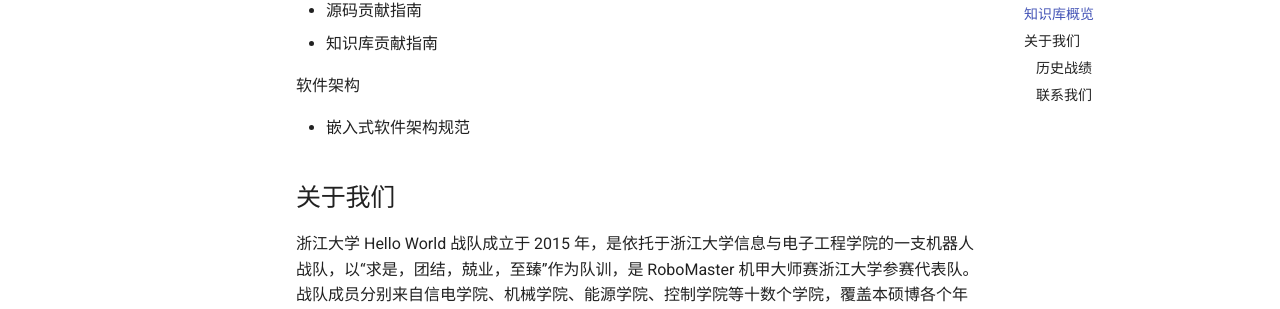
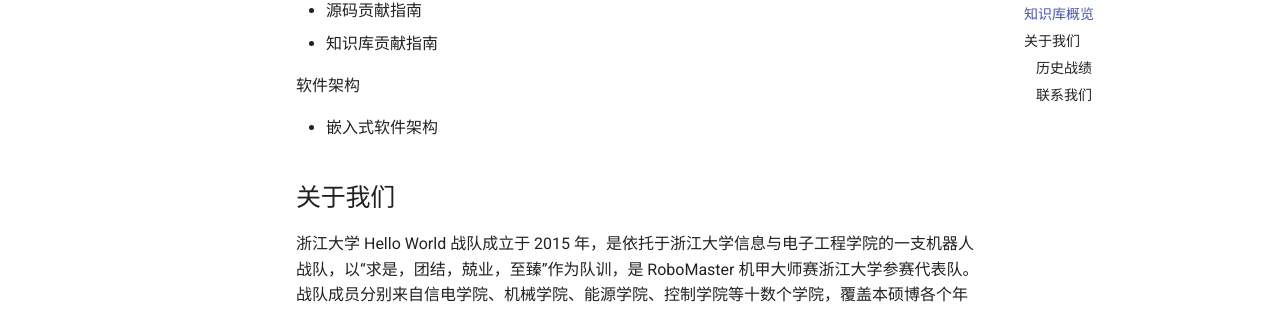
Before and after one commit to ZJU-HelloWorld/Wiki, an MkDocs documentation site: the page built from docs/index.md, in a window 1280 px wide and 900 px high, scrolled down 881 px. Shown: the part 142-451 px from the top of the window. Built offline with MkDocs 1.6.1 and Material for MkDocs 9.7.7, drawn with Linux system fonts in a browser that asks for light colours; comment, search, counter and statistics services are not loaded.

Commit message:
Update index.md

```diff
--- a/docs/index.md
+++ b/docs/index.md
@@ -36,7 +36,7 @@
 
 软件架构
 
- * 嵌入式软件架构规范
+ * 嵌入式软件架构
 
 ## 关于我们
 
```
